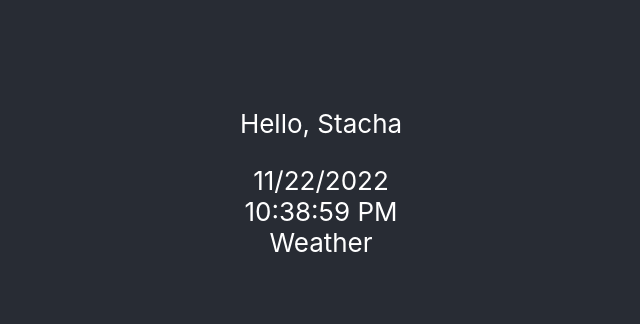
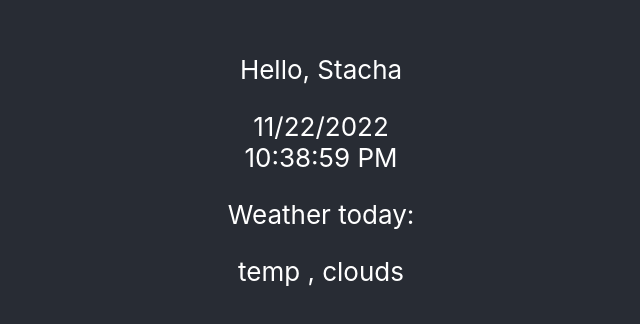
Before and after one commit to Stachacl/magic-mirror, a React (Create React App) app: page / in a window 1280 px wide. Shown: the part 230-554 px from the top of the page, without its empty margins (319-959 px from the left). Built offline with nearby package versions, Linux system fonts and the light colour scheme; some icons are missing.

Commit message:
template for temerature and clouds

```diff
--- a/src/Weather-structure.json
+++ b/src/Weather-structure.json
@@ -1,6 +1,3 @@
-
-// This file is for reference only. Data was coppied from
-// https://api.openweathermap.org/data/2.5/weather?lat=-33.8718&lon=151.2002&appid={myAPI}, so I //can easily check what info i can get from that url //
 
 {
   "coord": { "lon": 151.2002, "lat": -33.8718 },
--- a/src/components/Weather.js
+++ b/src/components/Weather.js
@@ -1,9 +1,14 @@
 import React from 'react'
+// import data from './Weather-structure'
 
 export default function Weather() {
 
-    const url = `https://api.openweathermap.org/data/2.5/weather?lat=-33.8718&lon=151.2002&appid={myApi}`
+    // const url = `https://api.openweathermap.org/data/2.5/weather?lat=-33.8718&lon=151.2002&appid={myApi}`
+
   return (
-    <div>Weather</div>
+    <div>
+    <p> Weather today: </p>
+    <p> temp , clouds </p>
+    </div>
   )
 }
```
